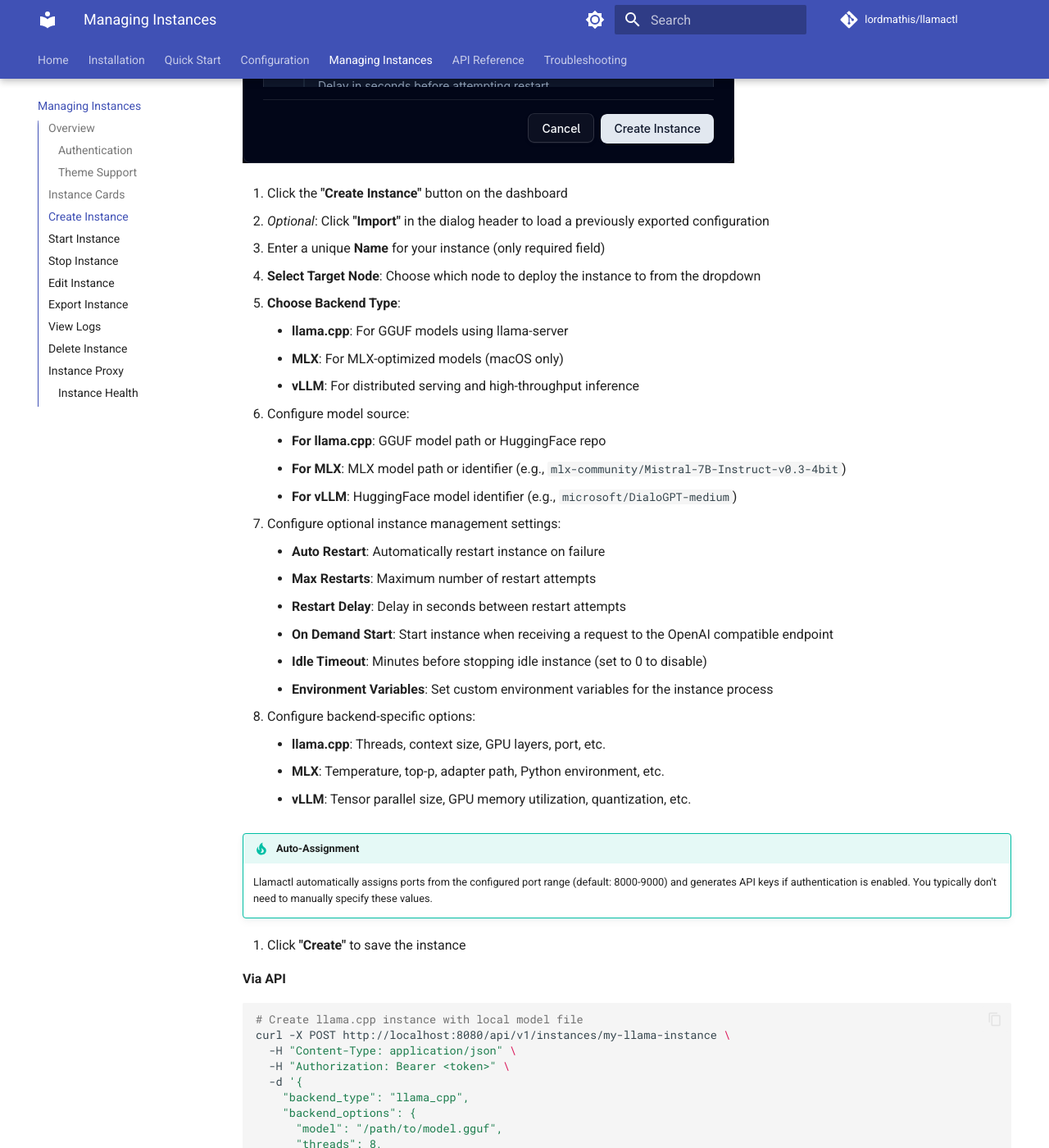
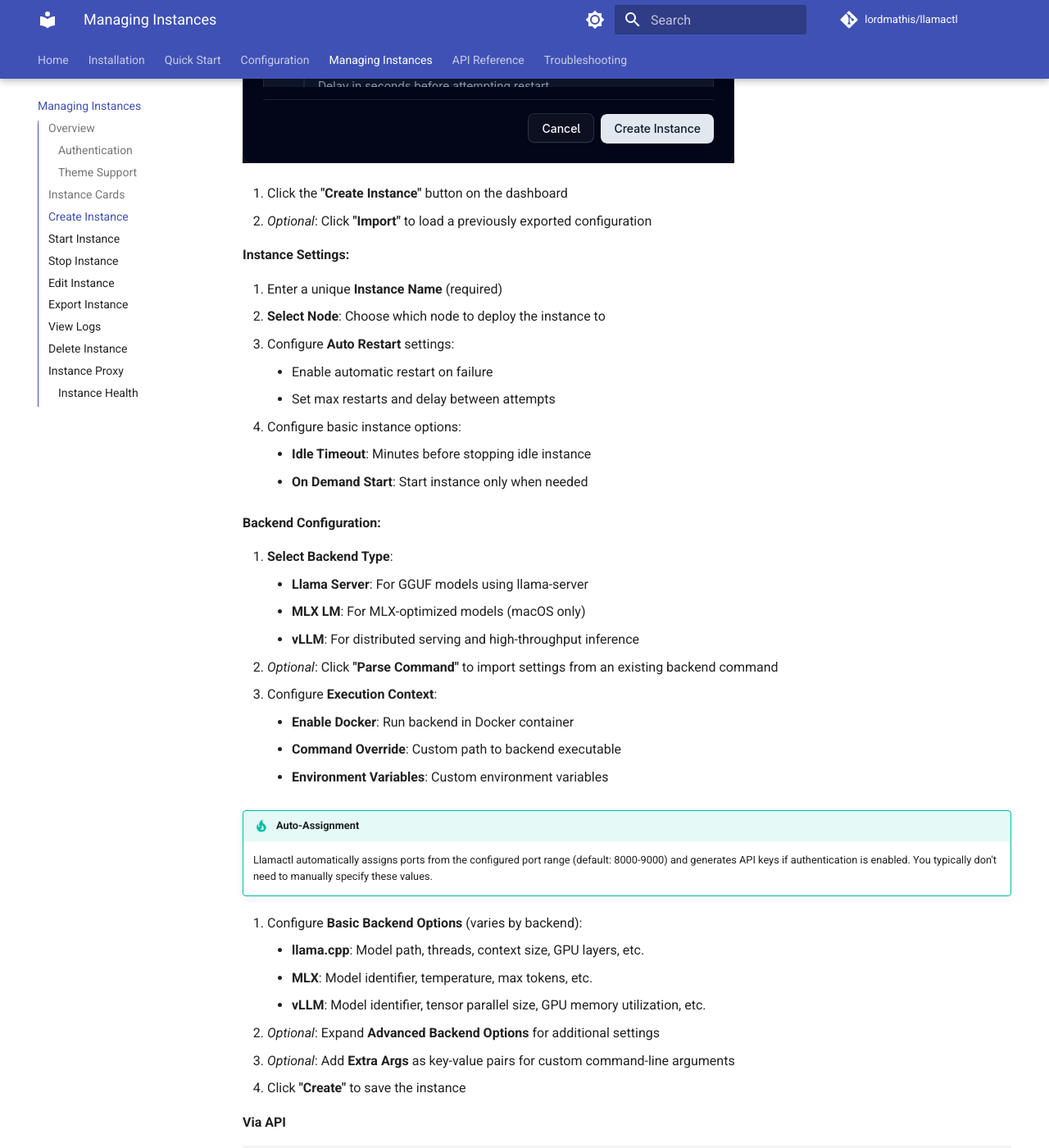
Before and after one commit to lordmathis/llamactl, an MkDocs documentation site: the page built from docs/managing-instances.md, in a window 1280 px wide and 1400 px high, scrolled down 2224 px. Shown: the whole window at 82% size. Built offline with MkDocs 1.6.1 and Material for MkDocs 9.7.7, drawn with Linux system fonts in a browser that asks for light colours; comment, search, counter and statistics services are not loaded; the version menu is left out; some of the changed text lies outside the part shown.

Commit message:
Improve instance creation documentation with clearer settings and options

````diff
--- a/docs/managing-instances.md
+++ b/docs/managing-instances.md
@@ -42,33 +42,41 @@
 ![Create Instance Screenshot](images/create_instance.png)
 
 1. Click the **"Create Instance"** button on the dashboard
-2. *Optional*: Click **"Import"** in the dialog header to load a previously exported configuration
-2. Enter a unique **Name** for your instance (only required field)
-3. **Select Target Node**: Choose which node to deploy the instance to from the dropdown
-4. **Choose Backend Type**:
-    - **llama.cpp**: For GGUF models using llama-server
-    - **MLX**: For MLX-optimized models (macOS only)
+2. *Optional*: Click **"Import"** to load a previously exported configuration
+
+**Instance Settings:**
+
+3. Enter a unique **Instance Name** (required)
+4. **Select Node**: Choose which node to deploy the instance to
+5. Configure **Auto Restart** settings:
+    - Enable automatic restart on failure
+    - Set max restarts and delay between attempts
+6. Configure basic instance options:
+    - **Idle Timeout**: Minutes before stopping idle instance
+    - **On Demand Start**: Start instance only when needed
+
+**Backend Configuration:**
+
+7. **Select Backend Type**:
+    - **Llama Server**: For GGUF models using llama-server
+    - **MLX LM**: For MLX-optimized models (macOS only)
     - **vLLM**: For distributed serving and high-throughput inference
-5. Configure model source:
-    - **For llama.cpp**: GGUF model path or HuggingFace repo
-    - **For MLX**: MLX model path or identifier (e.g., `mlx-community/Mistral-7B-Instruct-v0.3-4bit`)
-    - **For vLLM**: HuggingFace model identifier (e.g., `microsoft/DialoGPT-medium`)
-6. Configure optional instance management settings:
-    - **Auto Restart**: Automatically restart instance on failure
-    - **Max Restarts**: Maximum number of restart attempts
-    - **Restart Delay**: Delay in seconds between restart attempts
-    - **On Demand Start**: Start instance when receiving a request to the OpenAI compatible endpoint
-    - **Idle Timeout**: Minutes before stopping idle instance (set to 0 to disable)
-    - **Environment Variables**: Set custom environment variables for the instance process
-7. Configure backend-specific options:
-    - **llama.cpp**: Threads, context size, GPU layers, port, etc.
-    - **MLX**: Temperature, top-p, adapter path, Python environment, etc.
-    - **vLLM**: Tensor parallel size, GPU memory utilization, quantization, etc.
+8. *Optional*: Click **"Parse Command"** to import settings from an existing backend command
+9. Configure **Execution Context**:
+    - **Enable Docker**: Run backend in Docker container
+    - **Command Override**: Custom path to backend executable
+    - **Environment Variables**: Custom environment variables
 
 !!! tip "Auto-Assignment"
     Llamactl automatically assigns ports from the configured port range (default: 8000-9000) and generates API keys if authentication is enabled. You typically don't need to manually specify these values.
 
-8. Click **"Create"** to save the instance
+10. Configure **Basic Backend Options** (varies by backend):
+    - **llama.cpp**: Model path, threads, context size, GPU layers, etc.
+    - **MLX**: Model identifier, temperature, max tokens, etc.
+    - **vLLM**: Model identifier, tensor parallel size, GPU memory utilization, etc.
+11. *Optional*: Expand **Advanced Backend Options** for additional settings
+12. *Optional*: Add **Extra Args** as key-value pairs for custom command-line arguments
+13. Click **"Create"** to save the instance
 
 **Via API**
 
@@ -83,9 +91,32 @@
       "model": "/path/to/model.gguf",
       "threads": 8,
       "ctx_size": 4096,
-      "gpu_layers": 32
+      "gpu_layers": 32,
+      "flash_attn": "on"
     },
+    "auto_restart": true,
+    "max_restarts": 3,
+    "docker_enabled": false,
+    "command_override": "/opt/llama-server-dev",
     "nodes": ["main"]
+  }'
+
+# Create vLLM instance with environment variables
+curl -X POST http://localhost:8080/api/v1/instances/my-vllm-instance \
+  -H "Content-Type: application/json" \
+  -H "Authorization: Bearer <token>" \
+  -d '{
+    "backend_type": "vllm",
+    "backend_options": {
+      "model": "microsoft/DialoGPT-medium",
+      "tensor_parallel_size": 2,
+      "gpu_memory_utilization": 0.9
+    },
+    "on_demand_start": true,
+    "environment": {
+      "CUDA_VISIBLE_DEVICES": "0,1"
+    },
+    "nodes": ["worker1", "worker2"]
   }'
 
 # Create MLX instance (macOS only)
@@ -97,73 +128,9 @@
     "backend_options": {
       "model": "mlx-community/Mistral-7B-Instruct-v0.3-4bit",
       "temp": 0.7,
-      "top_p": 0.9,
       "max_tokens": 2048
     },
-    "auto_restart": true,
-    "max_restarts": 3,
     "nodes": ["main"]
-  }'
-
-# Create vLLM instance
-curl -X POST http://localhost:8080/api/v1/instances/my-vllm-instance \
-  -H "Content-Type: application/json" \
-  -H "Authorization: Bearer <token>" \
-  -d '{
-    "backend_type": "vllm",
-    "backend_options": {
-      "model": "microsoft/DialoGPT-medium",
-      "tensor_parallel_size": 2,
-      "gpu_memory_utilization": 0.9
-    },
-    "auto_restart": true,
-    "on_demand_start": true,
-    "environment": {
-      "CUDA_VISIBLE_DEVICES": "0,1",
-      "NCCL_DEBUG": "INFO",
-      "PYTHONPATH": "/custom/path"
-    },
-    "nodes": ["main"]
-  }'
-
-# Create llama.cpp instance with HuggingFace model
-curl -X POST http://localhost:8080/api/v1/instances/gemma-3-27b \
-  -H "Content-Type: application/json" \
-  -H "Authorization: Bearer <token>" \
-  -d '{
-    "backend_type": "llama_cpp",
-    "backend_options": {
-      "hf_repo": "unsloth/gemma-3-27b-it-GGUF",
-      "hf_file": "gemma-3-27b-it-GGUF.gguf",
-      "gpu_layers": 32
-    },
-    "nodes": ["main"]
-  }'
-
-# Create instance on specific remote node
-curl -X POST http://localhost:8080/api/v1/instances/remote-llama \
-  -H "Content-Type: application/json" \
-  -H "Authorization: Bearer <token>" \
-  -d '{
-    "backend_type": "llama_cpp",
-    "backend_options": {
-      "model": "/models/llama-7b.gguf",
-      "gpu_layers": 32
-    },
-    "nodes": ["worker1"]
-  }'
-
-# Create instance on multiple nodes for high availability
-curl -X POST http://localhost:8080/api/v1/instances/multi-node-llama \
-  -H "Content-Type: application/json" \
-  -H "Authorization: Bearer <token>" \
-  -d '{
-    "backend_type": "llama_cpp",
-    "backend_options": {
-      "model": "/models/llama-7b.gguf",
-      "gpu_layers": 32
-    },
-    "nodes": ["worker1", "worker2", "worker3"]
   }'
 ```
 
````
